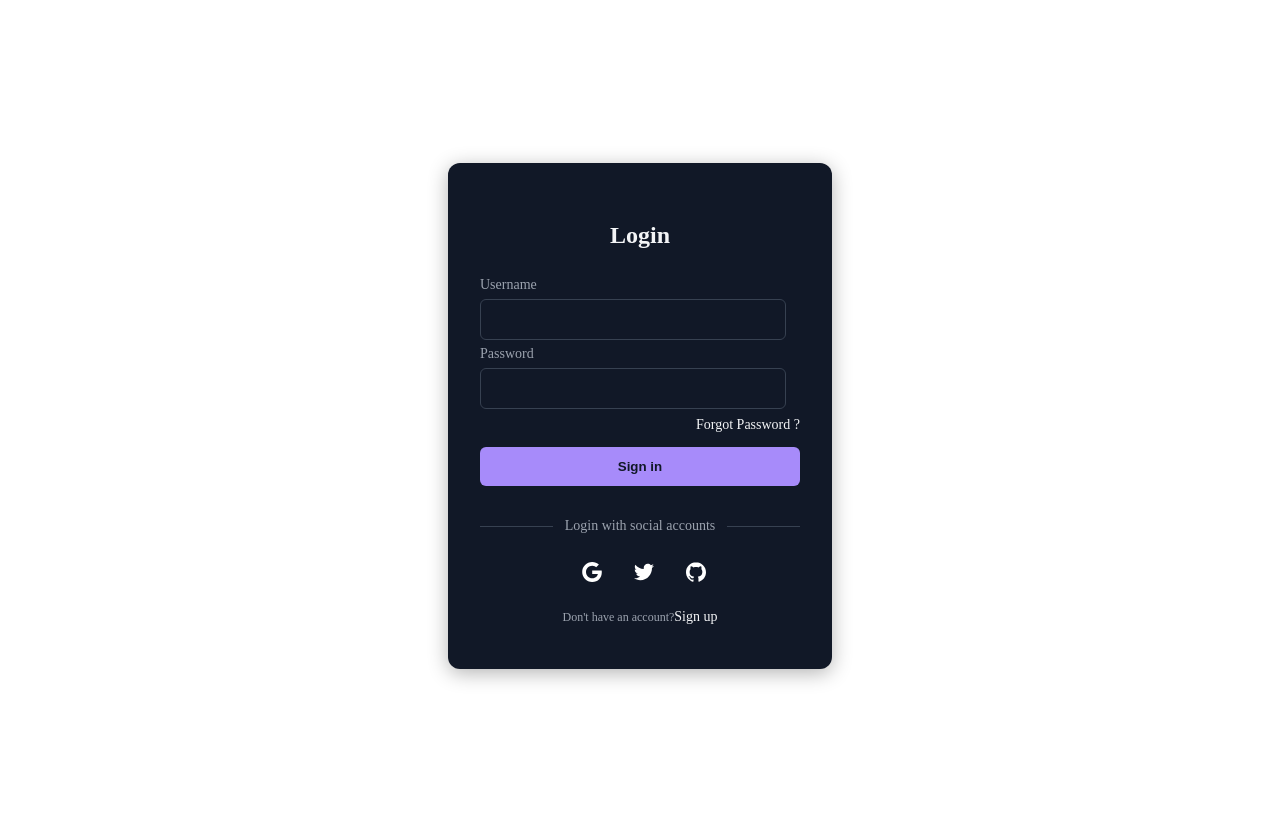
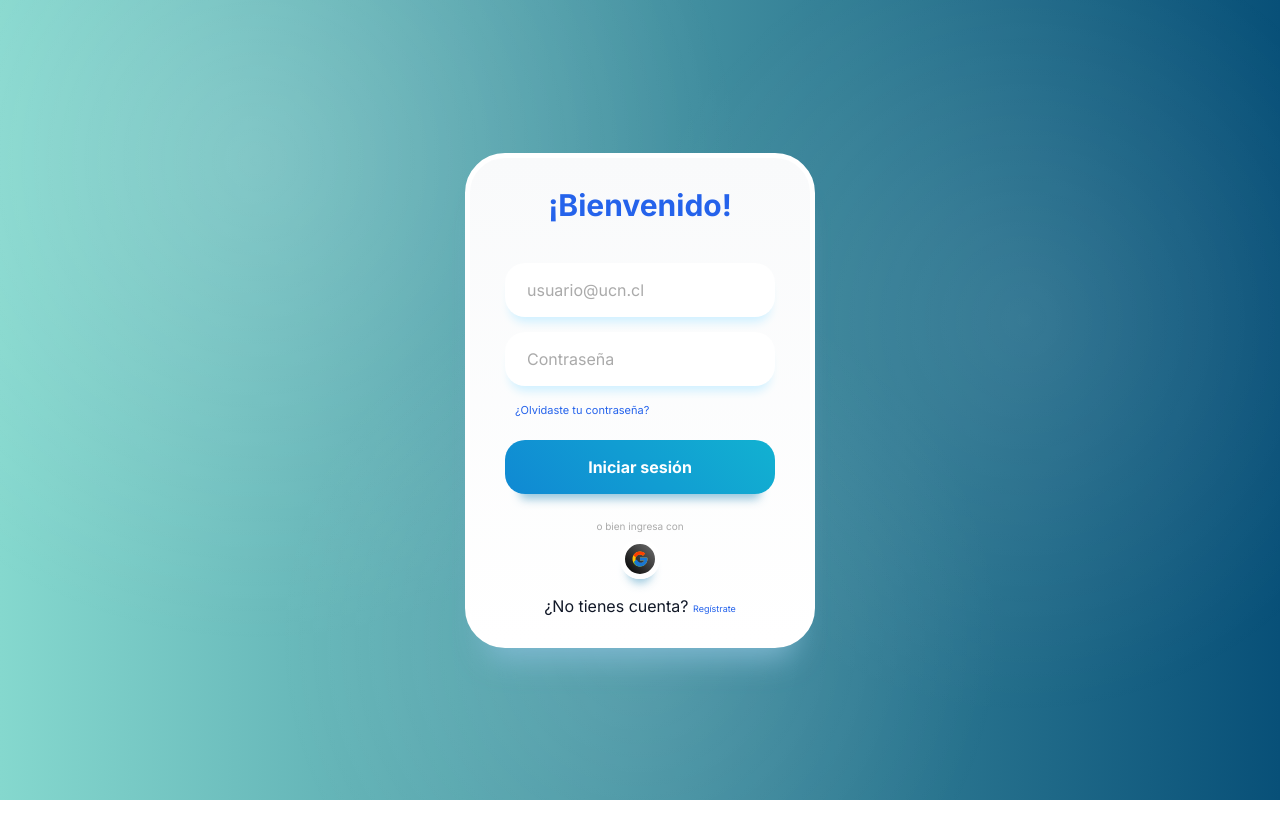
Before and after one commit to bryyvvvn/ProyectoSoftware, a React (Vite) app in the folder App/: page / in a window 1280 px wide. After the commit the page ends 800 px from the top, so only its background shows below. Built offline with nearby package versions, Linux system fonts and the light colour scheme.

Commit message:
Merge pull request #1 from bryyvvvn/creacionLogin
front login

```diff
--- a/App/index.html
+++ b/App/index.html
@@ -4,10 +4,14 @@
     <meta charset="UTF-8" />
     <meta name="viewport" content="width=device-width, initial-scale=1.0" />
     <title>App</title>
+
+    <!-- Fuente Inter -->
+    <link rel="preconnect" href="https://fonts.googleapis.com">
+    <link rel="preconnect" href="https://fonts.gstatic.com" crossorigin>
+    <link href="https://fonts.googleapis.com/css2?family=Inter:wght@400;500;600;700&display=swap" rel="stylesheet">
+
     <style>
-        body{
-            margin: 0;
-        }
+        body { margin: 0; }
     </style>
 </head>
 <body>
--- a/App/package.json
+++ b/App/package.json
@@ -5,10 +5,12 @@
     "styled-components": "^6.1.19"
   },
   "devDependencies": {
+    "@tailwindcss/postcss": "^4.1.13",
     "@types/react": "^19.1.12",
     "@types/react-dom": "^19.1.9",
     "@types/styled-components": "^5.1.34",
     "@vitejs/plugin-react": "^5.0.2",
+    "tailwindcss": "^4.1.13",
     "typescript": "^5.9.2",
     "vite": "^7.1.5"
   },
--- /dev/null
+++ b/App/postcss.config.js
@@ -0,0 +1,5 @@
+module.exports = {
+    plugins: {
+        '@tailwindcss/postcss': {},
+    },
+};
--- a/App/src/Login.tsx
+++ b/App/src/Login.tsx
@@ -1,232 +1,111 @@
-import React, {useState, ChangeEvent, FormEvent } from 'react';
-import styled from 'styled-components';
+import React, { useState, ChangeEvent, FormEvent } from "react";
+import "./styles/login.css";
 
 interface LoginFormData {
     username: string;
     password: string;
 }
 
-interface LoginProps{
-  onSucces: (data:any) => void;
+interface LoginProps {
+    onSucces: (data: any) => void;
 }
 
-
-
-const Form: React.FC<LoginProps> = ({onSucces}) => {
-  const[form, setForm] = useState<LoginFormData>({ username: '', password: '' });
-  const[result, setResult] = useState<string>('');
+export default function Form({ onSucces }: LoginProps) {
+    const [form, setForm] = useState<LoginFormData>({ username: "", password: "" });
+    const [result, setResult] = useState<string>("");
 
     const handleChange = (e: ChangeEvent<HTMLInputElement>) => {
-      const {name, value} = e.target;
-      setForm( prev => ({ ...prev, [name]: value}));
+        const { name, value } = e.target;
+        setForm((prev) => ({ ...prev, [name]: value }));
     };
 
-  //Conexión login profesor eric ross
     const handleSubmit = async (e: FormEvent) => {
         e.preventDefault();
-    try{
-      const url = `https://puclaro.ucn.cl/eross/avance/login.php?email=${encodeURIComponent(form.username)}&password=${encodeURIComponent(form.password)}`;
-      const response = await fetch(url,{method: 'GET'});
+        setResult("");
+        try {
+            const url = `https://puclaro.ucn.cl/eross/avance/login.php?email=${encodeURIComponent(
+                form.username
+            )}&password=${encodeURIComponent(form.password)}`;
+            const response = await fetch(url, { method: "GET" });
             const data = await response.json();
-      if(data && !data.error){
+            if (data && !data.error) {
                 onSucces(data);
-      }else{
-        setResult(data.error || 'Credenciales inválidas');
+            } else {
+                setResult(data.error || "Credenciales inválidas");
             }
-    }catch(err){
+        } catch (err) {
             console.error(err);
-      setResult('Error en la solicitud');
+            setResult("Error en la solicitud");
         }
     };
 
+    return (
+        <div className="min-h-screen grid place-items-center px-4">
+            <div className="container">
+                <h1 className="heading">¡Bienvenido!</h1>
 
-  return (
-    <StyledWrapper>
-      <div className="form-container">
-        <p className="title">Login</p>
                 <form className="form" onSubmit={handleSubmit}>
-          <div className="input-group">
-            <label htmlFor="username">Username</label>
-            <input type="text" name="username" id="username" placeholder="" value={form.username} onChange={handleChange} />
+                    <input
+                        className="input"
+                        type="text"
+                        name="username"
+                        placeholder="usuario@ucn.cl"
+                        value={form.username}
+                        onChange={handleChange}
+                    />
+
+                    <input
+                        className="input"
+                        type="password"
+                        name="password"
+                        placeholder="Contraseña"
+                        value={form.password}
+                        onChange={handleChange}
+                    />
+
+                    <span className="forgot-password">
+            <a href="#">¿Olvidaste tu contraseña?</a>
+          </span>
+
+                    <button className="login-button" type="submit">
+                        Iniciar sesión
+                    </button>
+                </form>
+
+                {result && (
+                    <div
+                        style={{
+                            background: "var(--panel-2)",
+                            border: "1px solid var(--border)",
+                            borderRadius: 12,
+                            padding: "10px 12px",
+                            fontSize: 13,
+                            marginTop: 8,
+                        }}
+                    >
+                        {result}
                     </div>
-          <div className="input-group">
-            <label htmlFor="password">Password</label>
-            <input type="password" name="password" id="password" placeholder="" value={form.password} onChange={handleChange} />
-            <div className="forgot">
-              <a rel="noopener noreferrer" href="#">Forgot Password ?</a>
+                )}
+
+                <div className="social-account-container">
+                    <span className="title">o bien ingresa con</span>
+                    <div className="social-accounts">
+                        <button className="social-button" type="button" aria-label="Google">
+                            <svg className="svg" xmlns="http://www.w3.org/2000/svg" viewBox="0 0 48 48" width="18" height="18">
+                                <path fill="#FFC107" d="M43.6 20.5H42V20H24v8h11.3C33.6 32.4 29.3 36 24 36c-6.6 0-12-5.4-12-12s5.4-12 12-12c3.1 0 5.9 1.2 8 3.1l5.7-5.7C34.2 6 29.4 4 24 4 12.9 4 4 12.9 4 24s8.9 20 20 20 20-8.9 20-20c0-1.3-.1-2.7-.4-3.5z"/>
+                                <path fill="#FF3D00" d="M6.3 14.7l6.6 4.8C14.3 16 18.8 12 24 12c3.1 0 5.9 1.2 8 3.1l5.7-5.7C34.2 6 29.4 4 24 4 16.3 4 9.6 8.4 6.3 14.7z"/>
+                                <path fill="#4CAF50" d="M24 44c5.2 0 10-2 13.6-5.2l-6.3-5.2C29.2 35.2 26.8 36 24 36c-5.3 0-9.7-3.6-11.3-8.5l-6.5 5C9.6 39.6 16.3 44 24 44z"/>
+                                <path fill="#1976D2" d="M43.6 20.5H42V20H24v8h11.3c-1.1 3.2-4.5 5.5-8.3 5.5-5.3 0-9.7-3.6-11.3-8.5l-6.5 5C9.6 39.6 16.3 44 24 44c11.1 0 20-8.9 20-20 0-1.3-.1-2.7-.4-3.5z"/>
+                            </svg>
+                        </button>
+                        {/* Agrega otros si quieres: GitHub/Twitter */}
                     </div>
                 </div>
-          <button className="sign" type="submit">Sign in</button>
-        </form>
-        {result && (
-          <pre>
-            {result}
-          </pre>
-        )}
-        <div className="social-message">
-          <div className="line" />
-          <p className="message">Login with social accounts</p>
-          <div className="line" />
+
+                <span className="agreement">
+          ¿No tienes cuenta? <a href="#">Regístrate</a>
+        </span>
             </div>
-        <div className="social-icons">
-          <button aria-label="Log in with Google" className="icon">
-            <svg xmlns="http://www.w3.org/2000/svg" viewBox="0 0 32 32" className="w-5 h-5 fill-current">
-              <path d="M16.318 13.714v5.484h9.078c-0.37 2.354-2.745 6.901-9.078 6.901-5.458 0-9.917-4.521-9.917-10.099s4.458-10.099 9.917-10.099c3.109 0 5.193 1.318 6.38 2.464l4.339-4.182c-2.786-2.599-6.396-4.182-10.719-4.182-8.844 0-16 7.151-16 16s7.156 16 16 16c9.234 0 15.365-6.49 15.365-15.635 0-1.052-0.115-1.854-0.255-2.651z" />
-            </svg>
-          </button>
-          <button aria-label="Log in with Twitter" className="icon">
-            <svg xmlns="http://www.w3.org/2000/svg" viewBox="0 0 32 32" className="w-5 h-5 fill-current">
-              <path d="M31.937 6.093c-1.177 0.516-2.437 0.871-3.765 1.032 1.355-0.813 2.391-2.099 2.885-3.631-1.271 0.74-2.677 1.276-4.172 1.579-1.192-1.276-2.896-2.079-4.787-2.079-3.625 0-6.563 2.937-6.563 6.557 0 0.521 0.063 1.021 0.172 1.495-5.453-0.255-10.287-2.875-13.52-6.833-0.568 0.964-0.891 2.084-0.891 3.303 0 2.281 1.161 4.281 2.916 5.457-1.073-0.031-2.083-0.328-2.968-0.807v0.079c0 3.181 2.26 5.833 5.26 6.437-0.547 0.145-1.131 0.229-1.724 0.229-0.421 0-0.823-0.041-1.224-0.115 0.844 2.604 3.26 4.5 6.14 4.557-2.239 1.755-5.077 2.801-8.135 2.801-0.521 0-1.041-0.025-1.563-0.088 2.917 1.86 6.36 2.948 10.079 2.948 12.067 0 18.661-9.995 18.661-18.651 0-0.276 0-0.557-0.021-0.839 1.287-0.917 2.401-2.079 3.281-3.396z" />
-            </svg>
-          </button>
-          <button aria-label="Log in with GitHub" className="icon">
-            <svg xmlns="http://www.w3.org/2000/svg" viewBox="0 0 32 32" className="w-5 h-5 fill-current">
-              <path d="M16 0.396c-8.839 0-16 7.167-16 16 0 7.073 4.584 13.068 10.937 15.183 0.803 0.151 1.093-0.344 1.093-0.772 0-0.38-0.009-1.385-0.015-2.719-4.453 0.964-5.391-2.151-5.391-2.151-0.729-1.844-1.781-2.339-1.781-2.339-1.448-0.989 0.115-0.968 0.115-0.968 1.604 0.109 2.448 1.645 2.448 1.645 1.427 2.448 3.744 1.74 4.661 1.328 0.14-1.031 0.557-1.74 1.011-2.135-3.552-0.401-7.287-1.776-7.287-7.907 0-1.751 0.62-3.177 1.645-4.297-0.177-0.401-0.719-2.031 0.141-4.235 0 0 1.339-0.427 4.4 1.641 1.281-0.355 2.641-0.532 4-0.541 1.36 0.009 2.719 0.187 4 0.541 3.043-2.068 4.381-1.641 4.381-1.641 0.859 2.204 0.317 3.833 0.161 4.235 1.015 1.12 1.635 2.547 1.635 4.297 0 6.145-3.74 7.5-7.296 7.891 0.556 0.479 1.077 1.464 1.077 2.959 0 2.14-0.020 3.864-0.020 4.385 0 0.416 0.28 0.916 1.104 0.755 6.4-2.093 10.979-8.093 10.979-15.156 0-8.833-7.161-16-16-16z" />
-            </svg>
-          </button>
         </div>
-        <p className="signup">Don't have an account?
-          <a rel="noopener noreferrer" href="#" className="">Sign up</a>
-        </p>
-      </div>
-    </StyledWrapper>
     );
 }
-
-const StyledWrapper = styled.div`
-  min-height: 100vh;
-  display: flex;
-  justify-content: center;
-  align-items: center;
-  background: linear-gradiente(135deg, #667eea 0%, #764ba2 100%);
-  padding: 1rem;
-
-  .form-container {
-    width: 100%;
-    max-width: 320px;
-    border-radius: 0.75rem;
-    background-color: rgba(17, 24, 39, 1);
-    padding: 2rem;
-    color: rgba(243, 244, 246, 1);
-    box-shadow: 0 4px 20px rgba(0,0,0,0.3);
-  }
-
-  .title {
-    text-align: center;
-    font-size: 1.5rem;
-    line-height: 2rem;
-    font-weight: 700;
-  }
-
-  .form {
-    margin-top: 1.5rem;
-  }
-
-  .input-group {
-    margin-top: 0.25rem;
-    font-size: 0.875rem;
-    line-height: 1.25rem;
-
-  }
-
-  .input-group label {
-    display: block;
-    color: rgba(156, 163, 175, 1);
-    margin-bottom: 4px;
-  }
-
-  .input-group input {
-    width: 85%;
-    border-radius: 0.375rem;
-    border: 1px solid rgba(55, 65, 81, 1);
-    outline: 0;
-    background-color: rgba(17, 24, 39, 1);
-    padding: 0.75rem 1rem;
-    color: rgba(243, 244, 246, 1);
-    margin: 0 auto;
-  }
-
-  .input-group input:focus {
-    border-color: rgba(167, 139, 250);
-  }
-
-  .forgot {
-    display: flex;
-    justify-content: flex-end;
-    font-size: 0.75rem;
-    line-height: 1rem;
-    color: rgba(156, 163, 175,1);
-    margin: 8px 0 14px 0;
-  }
-
-  .forgot a,.signup a {
-    color: rgba(243, 244, 246, 1);
-    text-decoration: none;
-    font-size: 14px;
-  }
-
-  .forgot a:hover, .signup a:hover {
-    text-decoration: underline rgba(167, 139, 250, 1);
-  }
-
-  .sign {
-    display: block;
-    width: 100%;
-    background-color: rgba(167, 139, 250, 1);
-    padding: 0.75rem;
-    text-align: center;
-    color: rgba(17, 24, 39, 1);
-    border: none;
-    border-radius: 0.375rem;
-    font-weight: 600;
-    cursor: pointer;
-  }
-
-  .social-message {
-    display: flex;
-    align-items: center;
-    padding-top: 1rem;
-  }
-
-  .line {
-    height: 1px;
-    flex: 1 1 0%;
-    background-color: rgba(55, 65, 81, 1);
-  }
-
-  .social-message .message {
-    padding-left: 0.75rem;
-    padding-right: 0.75rem;
-    font-size: 0.875rem;
-    line-height: 1.25rem;
-    color: rgba(156, 163, 175, 1);
-  }
-
-  .social-icons {
-    display: flex;
-    justify-content: center;
-  }
-
-  .social-icons .icon {
-    border-radius: 0.125rem;
-    padding: 0.75rem;
-    border: none;
-    background-color: transparent;
-    margin-left: 8px;
-  }
-
-  .social-icons .icon svg {
-    height: 1.25rem;
-    width: 1.25rem;
-    fill: #fff;
-  }
-
-  .signup {
-    text-align: center;
-    font-size: 0.75rem;
-    line-height: 1rem;
-    color: rgba(156, 163, 175, 1);
-  }
-`;
-
-export default Form;
--- /dev/null
+++ b/App/src/index.css
@@ -0,0 +1,20 @@
+@import "tailwindcss";
+@import "./styles/theme.css";
+
+html, body, #root { height: 100%; }
+
+body{
+    background: var(--bg);
+    color: var(--text);
+    font-family: "Inter", ui-sans-serif, system-ui, -apple-system, Segoe UI, Roboto, "Helvetica Neue", Arial, "Noto Sans", "Apple Color Emoji", "Segoe UI Emoji";
+}
+body::before {
+    content: "";
+    position: fixed;
+    inset: 0;
+    background: radial-gradient(circle at 20% 20%, rgba(255,255,255,0.15), transparent 40%),
+    radial-gradient(circle at 80% 40%, rgba(255,255,255,0.1), transparent 35%),
+    radial-gradient(circle at 50% 80%, rgba(255,255,255,0.1), transparent 40%);
+    pointer-events: none;
+    z-index: 0;
+}
--- a/App/src/main.tsx
+++ b/App/src/main.tsx
@@ -1,6 +1,7 @@
 import React from 'react';
 import ReactDOM from 'react-dom/client';
 import App from './App';
+import './index.css';
 
 ReactDOM.createRoot(document.getElementById('root') as HTMLElement).render(
   <React.StrictMode>
--- /dev/null
+++ b/App/src/styles/login.css
@@ -0,0 +1,139 @@
+/* src/styles/login.css */
+/* Basado en Uiverse (Smit-Prajapati) + tokens del proyecto */
+
+.container {
+    max-width: 350px;
+    background: linear-gradient(0deg, #ffffff 0%, var(--panel-2) 100%);
+    border-radius: 40px;
+    padding: 25px 35px;
+    border: 5px solid #ffffff;
+    box-shadow: rgba(133, 189, 215, 0.88) 0px 30px 30px -20px;
+    margin: 20px;
+}
+
+.heading {
+    text-align: center;
+    font-weight: 800;
+    font-size: 30px;
+    color: var(--link); /* antes rgb(16,137,211) */
+}
+
+.form {
+    margin-top: 20px;
+}
+
+.form .input {
+    width: 100%;
+    background: #ffffff;
+    border: none;
+    padding: 15px 20px;
+    border-radius: 20px;
+    margin-top: 15px;
+    box-shadow: #cff0ff 0px 10px 10px -5px;
+    border-inline: 2px solid transparent;
+}
+
+.form .input::placeholder {
+    color: rgb(170, 170, 170);
+}
+
+.form .input:focus {
+    outline: none;
+    border-inline: 2px solid #12B1D1; /* puedes cambiar a var(--link) si prefieres */
+}
+
+.form .forgot-password {
+    display: block;
+    margin-top: 10px;
+    margin-left: 10px;
+}
+
+.form .forgot-password a {
+    font-size: 11px;
+    color: var(--link);
+    text-decoration: none;
+}
+
+.form .login-button {
+    display: block;
+    width: 100%;
+    font-weight: 700;
+    background: linear-gradient(45deg, #1089d3 0%, #12b1d1 100%);
+    color: white;
+    padding-block: 15px;
+    margin: 20px auto;
+    border-radius: 20px;
+    box-shadow: rgba(133, 189, 215, 0.88) 0px 20px 10px -15px;
+    border: none;
+    transition: all 0.2s ease-in-out;
+}
+
+.form .login-button:hover {
+    transform: scale(1.03);
+    box-shadow: rgba(133, 189, 215, 0.88) 0px 23px 10px -20px;
+}
+
+.form .login-button:active {
+    transform: scale(0.95);
+    box-shadow: rgba(133, 189, 215, 0.88) 0px 15px 10px -10px;
+}
+
+.social-account-container {
+    margin-top: 25px;
+}
+
+.social-account-container .title {
+    display: block;
+    text-align: center;
+    font-size: 10px;
+    color: rgb(170, 170, 170);
+}
+
+.social-account-container .social-accounts {
+    width: 100%;
+    display: flex;
+    justify-content: center;
+    gap: 15px;
+    margin-top: 5px;
+}
+
+.social-account-container .social-accounts .social-button {
+    background: linear-gradient(45deg, #000000 0%, #707070 100%);
+    border: 5px solid white;
+    padding: 5px;
+    border-radius: 50%;
+    width: 40px;
+    aspect-ratio: 1;
+    display: grid;
+    place-content: center;
+    box-shadow: rgba(133, 189, 215, 0.88) 0px 12px 10px -8px;
+    transition: all 0.2s ease-in-out;
+}
+
+.social-account-container .social-accounts .social-button .svg {
+    fill: white;
+    margin: auto;
+}
+
+.social-account-container .social-accounts .social-button:hover {
+    transform: scale(1.2);
+}
+
+.social-account-container .social-accounts .social-button:active {
+    transform: scale(0.9);
+}
+
+.agreement {
+    display: block;
+    text-align: center;
+    margin-top: 15px;
+}
+
+.agreement a {
+    text-decoration: none;
+    color: var(--link);
+    font-size: 9px;
+}
+
+/* Asegura que el contenedor esté por encima del efecto de fondo ::before */
+.container { position: relative; z-index: 1; }
--- /dev/null
+++ b/App/src/styles/theme.css
@@ -0,0 +1,28 @@
+/* src/styles/theme.css */
+:root{
+    /* fondo */
+    --bg: linear-gradient(to right, #85D8CE, #085078);
+    --panel: #FFFFFF;
+    --panel-2: #F9FAFB;
+    --border: #E5E7EB;
+    --text: #111827;
+    --muted: #6B7280;
+    /* Base */
+    /* Institucional */
+    --brand-900: #0B2C4A;     /* azul oscuro (sidebar/header) */
+    --brand-700: #0F3D5E;     /* azul medio */
+
+    /* Acentos */
+    --accent: #F97316;        /* naranja primario (CTA) */
+    --accent-hover: #EA580C;
+    --link: #2563EB;          /* azul para enlaces y focus */
+
+    /* Estados */
+    --success: #22C55E;
+    --danger: #DC2626;
+    --warn: #F59E0B;
+
+    /* Radii y sombras */
+    --radius: 12px;
+    --shadow: 0 8px 24px rgba(2,6,23,0.08);
+}
```
Also changed, not shown: App/src/componentes/ui/boton1.tsx (added, +17 -0 lines), App/src/componentes/ui/card.tsx (added, +18 -0 lines), App/src/componentes/ui/input.tsx (added, +15 -0 lines), 1 other file (tests, documents, lock files or other folders). Lines whose indentation alone changed are shown as unchanged.
